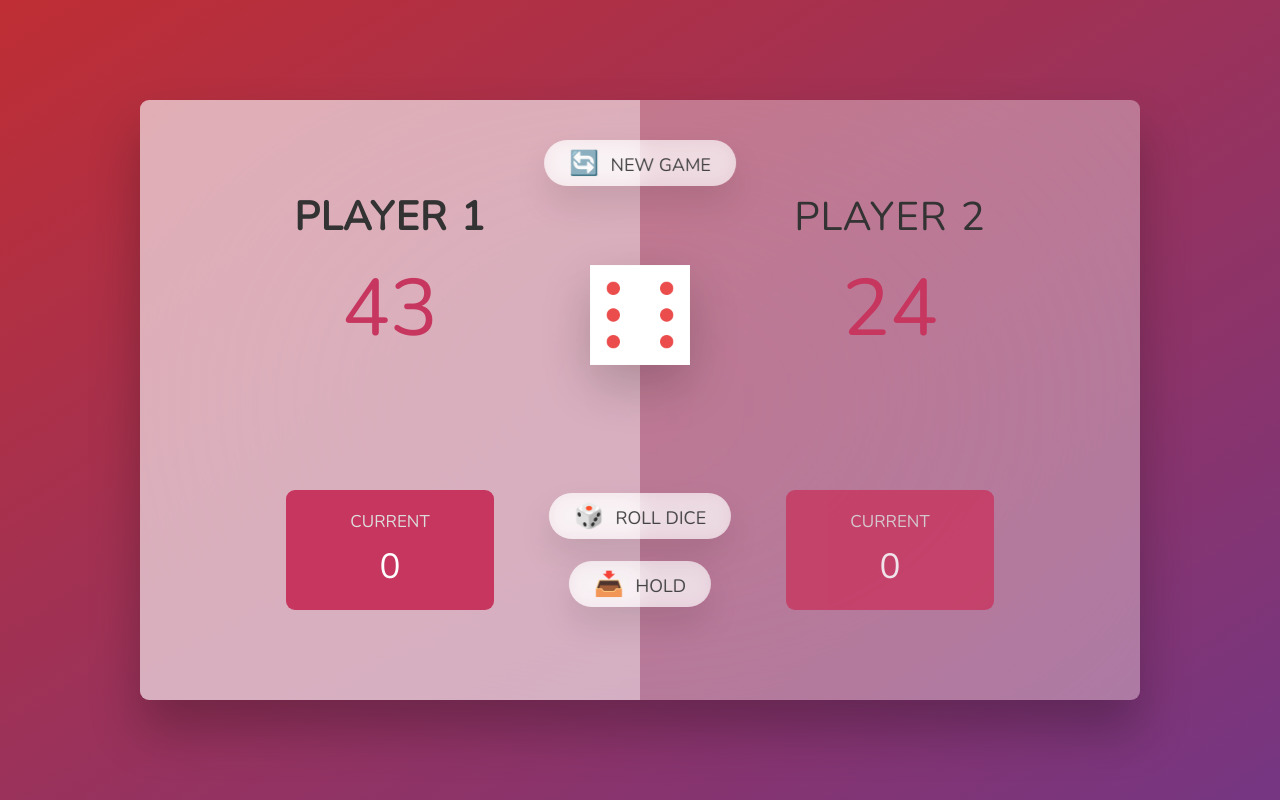
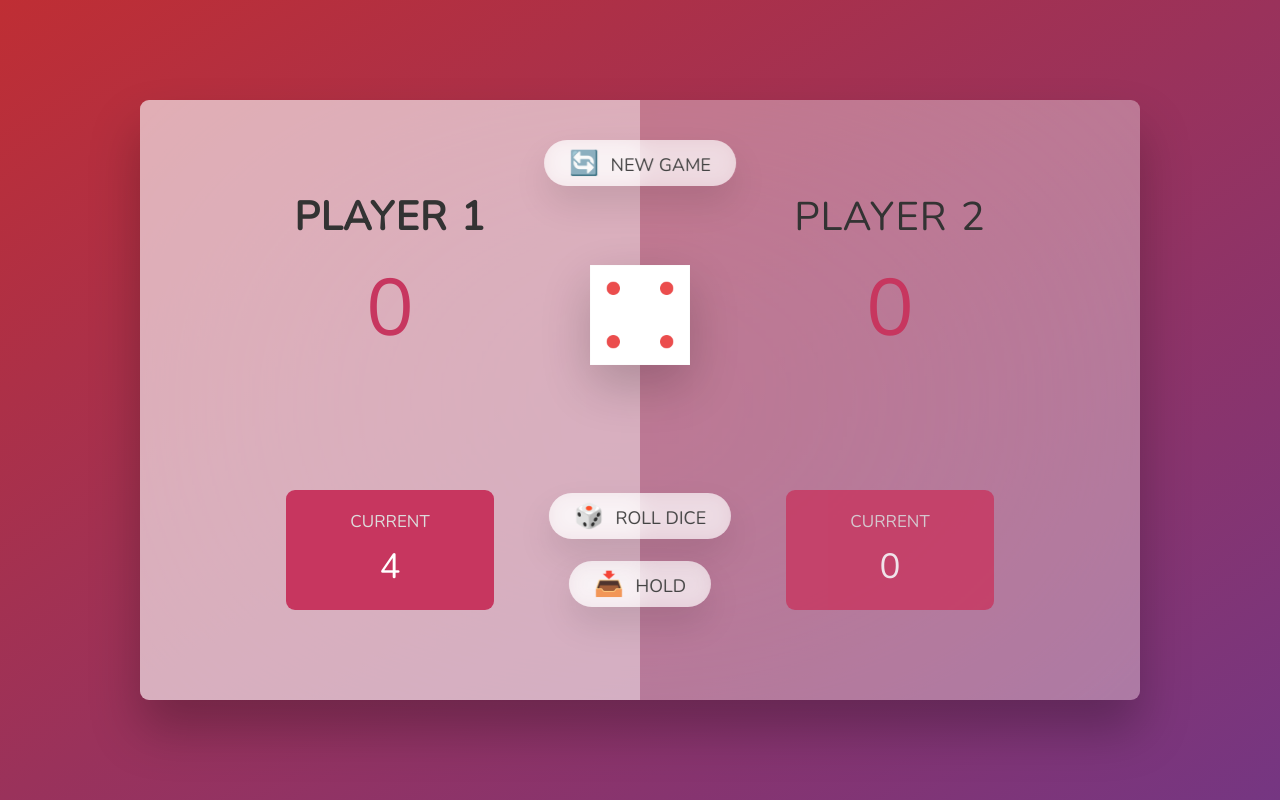
Before and after one commit to banch0u/js, a plain HTML site: page 07-Pig-Game/starter/index.html in a window 1280 px wide. Both pictures are taken after a click on the button "🎲 ROLL DICE". Drawn offline with nearby package versions, Linux system fonts and the light colour scheme.

Commit message:
player 1 playeble somehow

```diff
--- a/07-Pig-Game/starter/index.html
+++ b/07-Pig-Game/starter/index.html
@@ -1,5 +1,6 @@
 <!DOCTYPE html>
 <html lang="en">
+
 <head>
   <meta charset="UTF-8" />
   <meta name="viewport" content="width=device-width, initial-scale=1.0" />
@@ -7,11 +8,12 @@
   <link rel="stylesheet" href="style.css" />
   <title>Pig Game</title>
 </head>
+
 <body>
   <main>
     <section class="player player--0 player--active">
       <h2 class="name" id="name--0">Player 1</h2>
-        <p class="score" id="score--0">43</p>
+      <p class="score" id="score--0">0</p>
       <div class="current">
         <p class="current-label">Current</p>
         <p class="current-score" id="current--0">0</p>
@@ -19,18 +21,19 @@
     </section>
     <section class="player player--1">
       <h2 class="name" id="name--1">Player 2</h2>
-        <p class="score" id="score--1">24</p>
+      <p class="score" id="score--1">0</p>
       <div class="current">
         <p class="current-label">Current</p>
         <p class="current-score" id="current--1">0</p>
       </div>
     </section>
 
-      <img src="dice-5.png" alt="Playing dice" class="dice" />
+    <img src="dice-1.png" alt="Playing dice" class="dice" />
     <button class="btn btn--new">🔄 New game</button>
     <button class="btn btn--roll">🎲 Roll dice</button>
     <button class="btn btn--hold">📥 Hold</button>
   </main>
   <script src="script.js"></script>
 </body>
+
 </html>
--- a/07-Pig-Game/starter/script.js
+++ b/07-Pig-Game/starter/script.js
@@ -1,5 +1,33 @@
 'use strict';
 
-const randomDice = Math.floor((Math.random() * 6) + 1);
+let randomDice = Math.floor((Math.random() * 6) + 1);
 console.log(randomDice);
-const dice = document.querySelector('img').src = `dice-${randomDice}.png`;
+const dice = document.querySelector('img');
+const rollDice = document.querySelector('.btn--roll');
+const hold = document.querySelector('.btn--hold');
+let playerZeroCurrentScore = 0;
+let playerZeroCurrentSelector = document.querySelector('#current--0');
+let playerZeroScore = 0;
+let playerZeroScoreSelector = document.querySelector('.score');
+
+
+
+
+rollDice.addEventListener('click', function () {
+  randomDice = Math.floor((Math.random() * 6) + 1);
+  dice.src = `dice-${randomDice}.png`;
+
+  playerZeroCurrentScore += randomDice;
+  if (randomDice === 1) {
+    playerZeroCurrentScore = 0;
+  }
+  playerZeroCurrentSelector.textContent = playerZeroCurrentScore;
+
+  hold.addEventListener('click', function () {
+    playerZeroScore += playerZeroCurrentScore;
+    playerZeroScoreSelector.textContent = playerZeroScore;
+    playerZeroCurrentScore = 0;
+    playerZeroCurrentSelector.textContent = playerZeroCurrentScore;
+
+  });
+});
```
Lines whose indentation alone changed are shown as unchanged.
